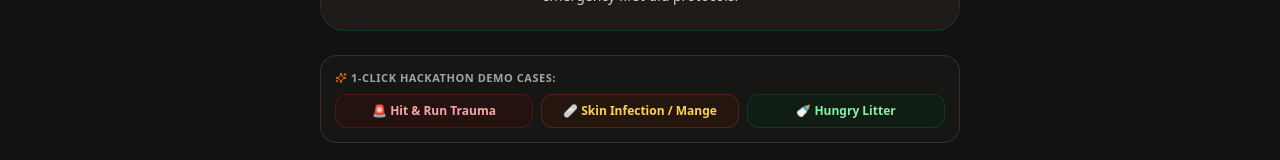
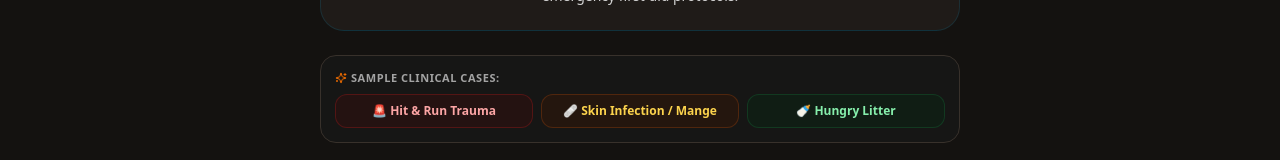
Before and after one commit to arjunhunt/pawalert-web, a Next.js app: page /pawmedic in a window 1280 px wide. Shown: the part 327-487 px from the top of the page. Built offline with nearby package versions, Linux system fonts and the light colour scheme; no server answers.

Commit message:
Remove all mentions of hackathon across codebase and update with professional clinical diagnostic labels

```diff
--- a/src/app/pawmedic/page.tsx
+++ b/src/app/pawmedic/page.tsx
@@ -66,7 +66,7 @@ export default function PawMedicPage() {
     }
   };
 
-  // Preset sample test cases for rapid hackathon judge demonstrations
+  // Preset sample diagnostic test cases
   const loadSampleCase = async (sampleType: "FRACTURE" | "MANGE" | "HUNGRY") => {
     setIsScanning(true);
     setErrorMsg(null);
@@ -134,11 +134,11 @@ export default function PawMedicPage() {
           </p>
         </div>
 
-        {/* Rapid Hackathon Demo Presets */}
+        {/* Sample Clinical Cases */}
         <div className="p-3.5 rounded-2xl bg-neutral-900/80 border border-darkBorder space-y-2">
           <div className="text-[11px] font-bold text-neutral-400 uppercase tracking-wider flex items-center space-x-1">
             <Sparkles className="w-3 h-3 text-pawAmber" />
-            <span>1-Click Hackathon Demo Cases:</span>
+            <span>Sample Clinical Cases:</span>
           </div>
           <div className="grid grid-cols-3 gap-2">
             <button
```
